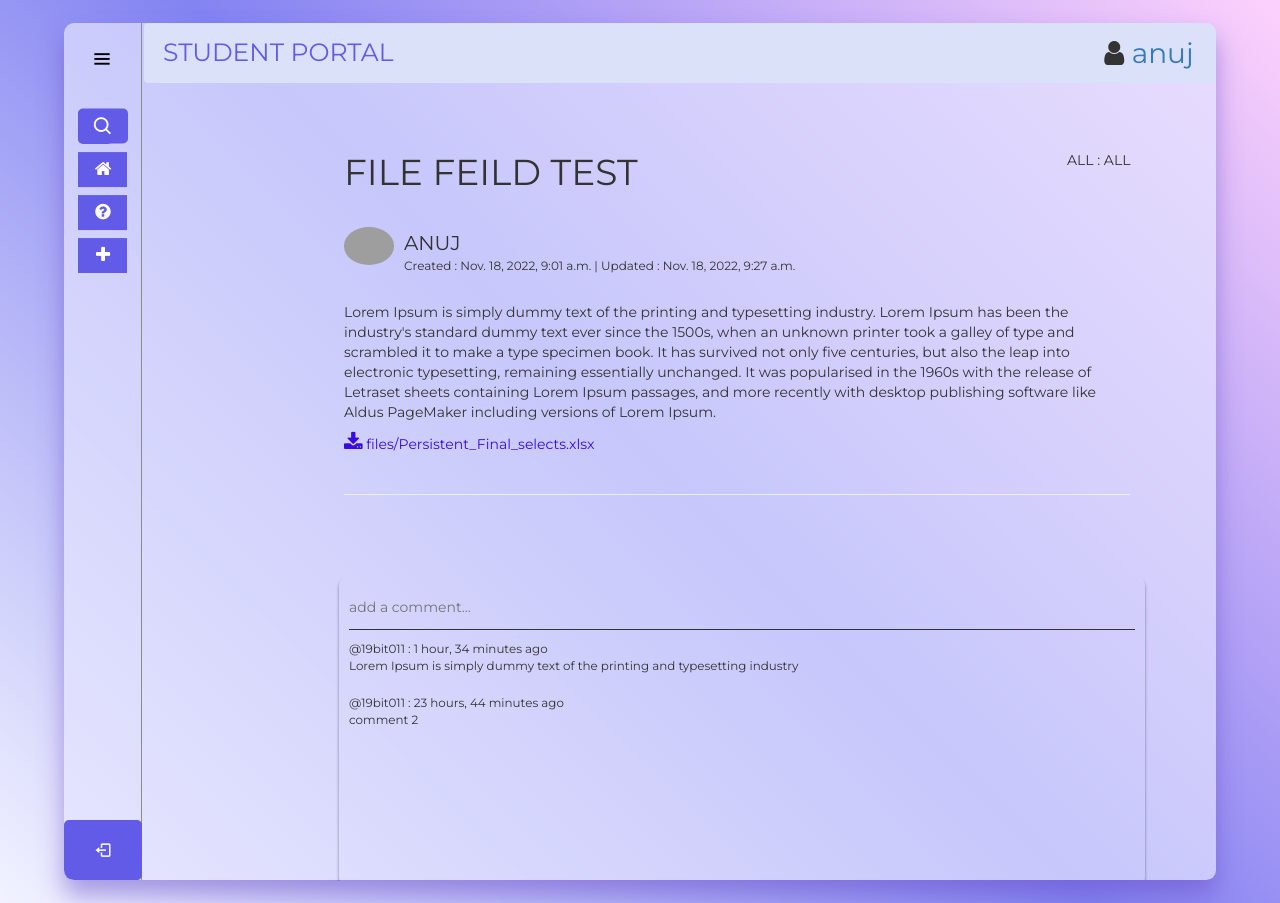
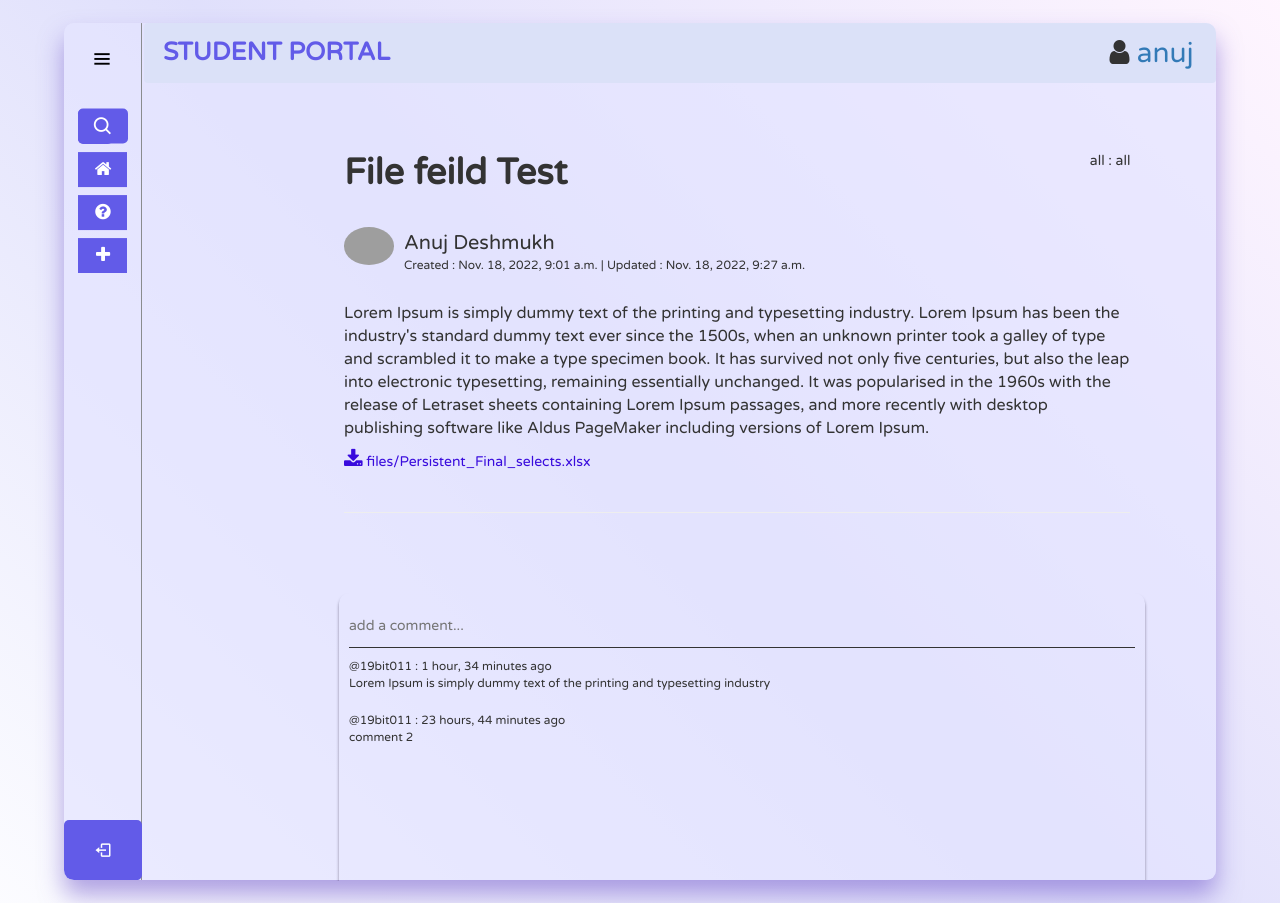
Before and after one commit to sakshi22/IETStudentportal, a Django app: page /post/25/ in a window 1280 px wide. Run offline with Django 4.2, Linux system fonts and the light colour scheme; a user stored in the database is signed in; data comes from the database, SQL or seed files in the repository; both versions use the stored data as it was after the commit; some libraries are stand-ins or nearby versions; grey boxes are pictures that could not be loaded.

Commit message:
styling and font changes

```diff
--- a/home/templates/home/academic.html
+++ b/home/templates/home/academic.html
@@ -25,7 +25,7 @@
     {% if post.year == 'all' or post.year == year %}
     <div onclick="location.href='/post/{{ post.id }}'" class="post">
         <div class="post-title">
-            <h2 style="font-size:26px;">{{ post.title }}</h2>
+            <h2 style="font-size:26px; font-weight: bold;">{{ post.title }}</h2>
             <h2 style="display: inline-flex; font-size: 14px;">{{ post.year }} : {{ post.branch }} </h2>
         </div>
         <div class="logo">
@@ -47,7 +47,7 @@
     {% elif request.user == post.author %}
     <div onclick="location.href='/post/{{ post.id }}'" class="post">
         <div class="post-title">
-            <h2 style="font-size:26px;">{{ post.title }}</h2>
+            <h2 style="font-size:26px; font-weight: bold;">{{ post.title }}</h2>
             <h2 style="display: inline-flex; font-size: 14px;">{{ post.year }} : {{ post.branch }} </h2>
         </div>
         <div class="logo">
--- a/home/templates/home/announcement.html
+++ b/home/templates/home/announcement.html
@@ -19,7 +19,7 @@
     {% if post.year == 'all' or post.year == year %}
     <div onclick="location.href='/post/{{ post.id }}'" class="post">
         <div class="post-title">
-            <h2 style="font-size:26px;">{{ post.title }}</h2>
+            <h2 style="font-size:26px; font-weight: bold;">{{ post.title }}</h2>
             <h2 style="display: inline-flex; font-size: 14px;">{{ post.year }} : {{ post.branch }} </h2>
         </div>
         <div class="logo">
@@ -41,7 +41,7 @@
     {% elif request.user == post.author %}
     <div onclick="location.href='/post/{{ post.id }}'" class="post">
         <div class="post-title">
-            <h2 style="font-size:26px;">{{ post.title }}</h2>
+            <h2 style="font-size:26px; font-weight: bold;">{{ post.title }}</h2>
             <h2 style="display: inline-flex; font-size: 14px;">{{ post.year }} : {{ post.branch }} </h2>
         </div>
         <div class="logo">
--- a/home/templates/home/home.html
+++ b/home/templates/home/home.html
@@ -25,7 +25,7 @@
     {% if post.year == 'all' or post.year == year %}
     <div onclick="location.href='/post/{{ post.id }}'" class="post">
         <div class="post-title">
-            <h2 style="font-size:26px; display: inline;">{{ post.title }}</h2>
+            <h2 style="font-size:26px; display: inline; font-weight: bold;">{{ post.title }}</h2>
             <h2 style="display: inline-flex; font-size: 14px;">{{ post.year }} : {{ post.branch }}</h2>
         </div>
         <div class="logo">
@@ -47,8 +47,8 @@
     {% elif request.user == post.author %}
     <div onclick="location.href='/post/{{ post.id }}'" class="post">
         <div class="post-title">
-            <h2 style="font-size:26px; display: inline;">{{ post.title }}</h2>
-            <h2 style="display: inline-flex; font-size: 14px;">{{ post.year }} : {{ post.branch }}</h2>
+            <h2 style="font-size:26px; display: inline; font-weight: bold;">{{ post.title }}</h2>
+            <h2 style="display: inline-flex; font-size: 14px; ">{{ post.year }} : {{ post.branch }}</h2>
 
         </div>
         <div class="logo">
--- a/home/templates/home/post.html
+++ b/home/templates/home/post.html
@@ -15,19 +15,23 @@
     .box {
         overflow-y: hidden;
     }
+
+    .in_post-desc {
+        font-size: 16px;
+    }
 </style>
 
 <div class="outer_post">
     <div class="in_post">
 
         <div class="in_post-title">
-            <h2 style="font-size:36px; display: inline;">{{ post.title }}</h2>
+            <h2 style="font-size:36px; display: inline;  font-weight: bold;">{{ post.title }}</h2>
             <h2 style="display: inline-flex; font-size: 14px;">{{ post.year }} : {{ post.branch }}</h2>
         </div>
         <div class="logo">
             <img src="https://cdn.icon-icons.com/icons2/1378/PNG/512/avatardefault_92824.png" alt="">
             <div class="inside">
-                <h2 style="font-size: 20px;">{{ post.author }}</h2>
+                <h2 style="font-size: 20px;">{{ post.author.first_name }} {{ post.author.last_name }}</h2>
                 <div class="time">
                     <h1 style="font-size: 12px;">Created : {{ post.created }} | Updated : {{ post.updated }}</h1>
                 </div>
@@ -37,7 +41,8 @@
             {{ post.description|linebreaks }}
         </div>
         {% if post.file %}
-        <a href="{{ post.file.url }}" style="color: rgb(57, 11, 221); font-size: 14px;"><i class="fa fa-download" style="font-size: 20px;"></i> {{ post.file.name }}</a> <br><br>
+        <a href="{{ post.file.url }}" style="color: rgb(57, 11, 221); font-size: 14px;"><i class="fa fa-download"
+                style="font-size: 20px;"></i> {{ post.file.name }}</a> <br><br>
         {% endif %}
 
         <hr style="color: black">
@@ -48,7 +53,7 @@
         <form method="POST">
             {% csrf_token %}
             <div class="comment">
-                    <input type="text" name="body" placeholder="add a comment..." cols="30" rows="5">
+                <input type="text" name="body" placeholder="add a comment..." cols="30" rows="5">
             </div>
         </form>
 
--- a/queries/templates/queries/queries.html
+++ b/queries/templates/queries/queries.html
@@ -57,7 +57,7 @@
     {% for query in queries %}
     <div onclick="location.href='query/{{ query.id }}'" class="post">
         <div class="post-title">
-            <h2 style="font-size:26px;">{{ query.title }}</h2>
+            <h2 style="font-size:26px; font-weight: bold;">{{ query.title }}</h2>
 
         </div>
         <div class="logo">
@@ -70,7 +70,7 @@
             </div>
             {% if request.user == query.author %}
             <div>
-                <a href="/delete-query/{{ query.id }}" style="color: black;"><i class="fa fa-trash"
+                <a href="delete-query/{{ query.id }}" style="color: black;"><i class="fa fa-trash"
                         style="font-size: 24px; margin-top: 10px;"></i></a>
             </div>
             {% endif %}
--- a/queries/views.py
+++ b/queries/views.py
@@ -38,7 +38,7 @@ def deleteQuery(request, qid):
         query.delete()
         return redirect('queries')
 
-    return render(request, 'home/delete.html', {'obj' : query})
+    return render(request, 'delete.html', {'obj' : query})
 
 
 
--- a/static/styles/index.css
+++ b/static/styles/index.css
@@ -1,6 +1,7 @@
 @import url('https://fonts.googleapis.com/css2?family=Montserrat:wght@300;400;600&display=swap');
 @import url('https://fonts.googleapis.com/css2?family=Poppins&display=swap');
 @import url('https: //cdnjs.cloudflare.com/ajax/libs/font-awesome/4.7.0/css/font-awesome.css');
+@import url('https://fonts.googleapis.com/css?family=Varela%20Round');
 
 :root {
     --color-default: #625be8;
@@ -14,7 +15,8 @@
     padding: 0%;
     margin: 0%;
     box-sizing: border-box;
-    font-family: 'Montserrat', sans-serif;
+    /* font-family: 'Montserrat', sans-serif; */
+    font-family: "Varela Round", sans-serif;
 }
 
 body {
@@ -22,7 +24,8 @@ body {
     margin: 0;
     padding: 0;
     height: 100vh;
-    background: linear-gradient(45deg, #f2f3ff, #8383f2, #fdd1fc);
+    background: linear-gradient(45deg, #f2f3ff41, #8383f240, #fdd1fc36);
+    opacity: 1;
     background-size: cover;
     background-position: center;
     background-attachment: fixed;
@@ -69,10 +72,8 @@ body {
     display: inline-flex;
     text-align: center;
     justify-content: space-between;
-}
-
-.post h2 {
-    text-transform: uppercase;
+        font-size: 2.25rem;
+        font-weight: 500;
 
 }
 
--- a/static/styles/post.css
+++ b/static/styles/post.css
@@ -18,11 +18,6 @@
     display: inline-flex;
     text-align: center;
     justify-content: space-between;
-}
-
-.in_post h2 {
-    text-transform: uppercase;
-
 }
 
 .in_post img {
--- a/static/styles/post_box.css
+++ b/static/styles/post_box.css
@@ -18,11 +18,6 @@
     display: inline-flex;
     text-align: center;
     justify-content: space-between;
-}
-
-.post h2 {
-    text-transform: uppercase;
-
 }
 
 .post img {
--- a/templates/navbar.html
+++ b/templates/navbar.html
@@ -20,7 +20,7 @@
 
 <section class="home-section">
     <div class="navbar navbar1">
-        <div class="text">STUDENT PORTAL</div>
+        <div class="text" style=" font-weight: bold;">STUDENT PORTAL</div>
         <div class="profile_details1">
             <div class="profile_content1">
                 <div class="sub1"><i class="fa fa-user fa-2x" aria-hidden="true"><a href="#"> {{ request.user }}</a></i>
--- a/templates/sidebar.html
+++ b/templates/sidebar.html
@@ -9,7 +9,7 @@
 <div class="sidebar">
 
     <div class="logo_details">
-        <i class="bx bxl-audible icon"></i>
+        <i class="fa fa-university icon"></i>
         <div class="logo_name">IET DAVV</div>
         <i class="bx bx-menu" id="btn"></i>
     </div>
```
Also changed, not shown: queries/templates/queries/query.html (+7 -1 lines), db.sqlite3.
